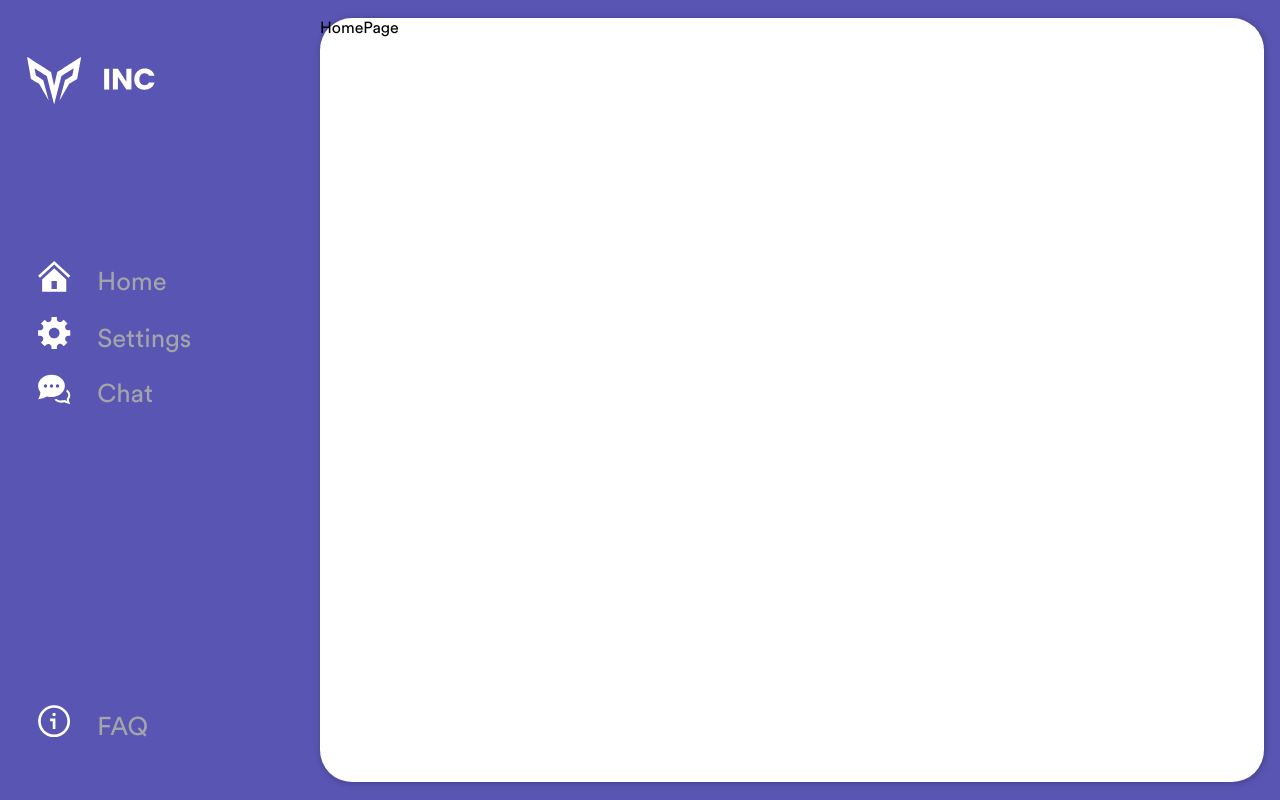
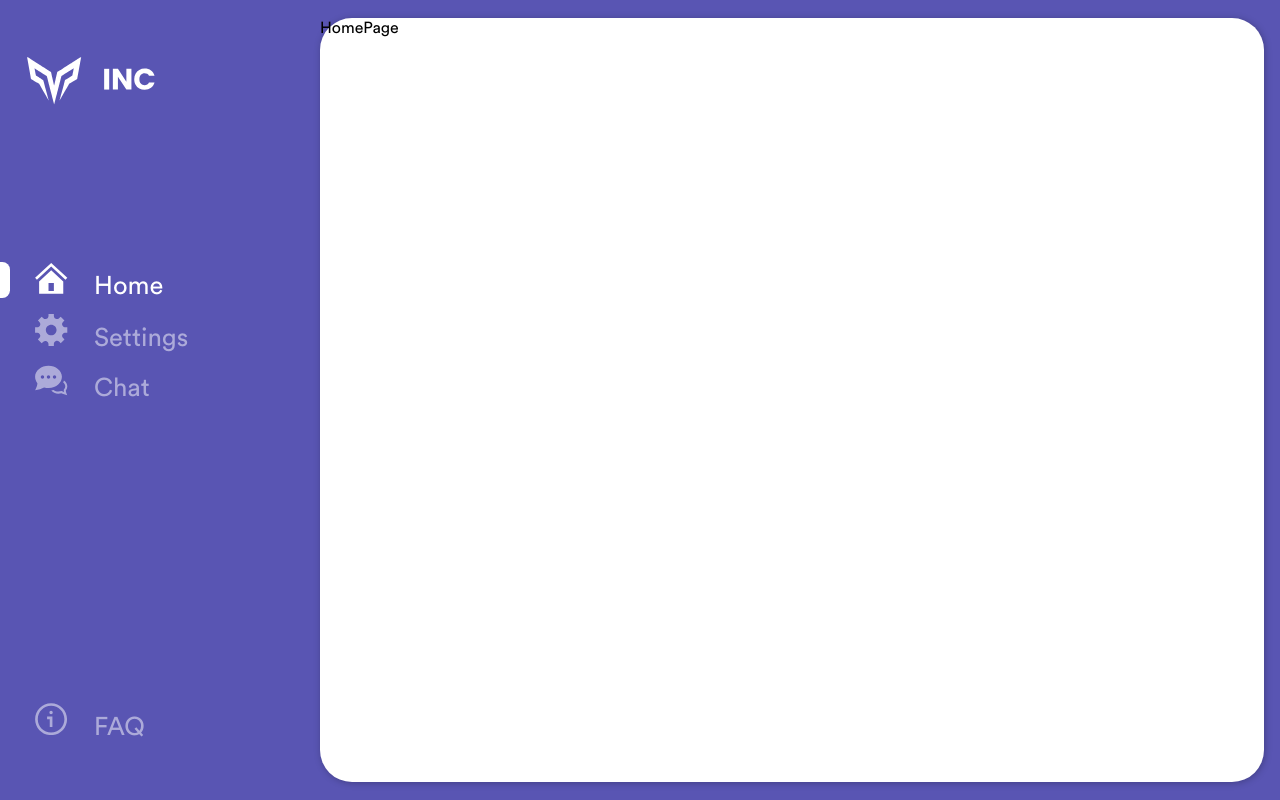
Before and after one commit to ahmedmoktaar/Ahmed-vite-project, a React (Vite) app: page / in a window 1280 px wide. Built offline with nearby package versions, Linux system fonts and the light colour scheme.

Commit message:
side navigation with ts

```diff
--- a/src/components/SideNav.tsx
+++ b/src/components/SideNav.tsx
@@ -1,40 +1,64 @@
 import styled from "@emotion/styled";
 import SVG from "../assets/svg";
 import index from "../styles";
-import { NavLink, Link } from "react-router-dom";
+import { NavLink } from "react-router-dom";
 
+// ----------------
+// style varibales
+// ----------------
 const { colors, fonts } = index;
 
+// ----------------
+// interfaces
+// ----------------
+interface LinkProps {
+  to: string;
+  label: string;
+  icon: React.ReactNode;
+}
+
+// ------------------------
+// component with interface
+// ------------------------
+const LinkComponent = ({ to, label, icon }: LinkProps) => {
+  return (
+    <li>
+      <NavLink
+        to={to}
+        className={({ isActive }) => {
+          return isActive ? "active" : "";
+        }}
+      >
+        {icon}
+        <span>{label}</span>
+      </NavLink>
+    </li>
+  );
+};
+
+// ----------------
+// main component
+// ----------------
 const SideNav = () => {
   return (
     <Holder>
-      <LogoHolder>
+      <div className="logo-holder">
         <SVG.logo.monotone />
-      </LogoHolder>
+      </div>
 
-      <NavigaionHolder>
-        <NavLink to="/">
-          <SVG.other.home />
-          <span>Home</span>
-        </NavLink>
+      <div className="navigation-holder">
+        <LinkComponent to="/" label="Home" icon={<SVG.other.home />} />
+        <LinkComponent
+          to="/settings"
+          label="Settings"
+          icon={<SVG.other.gear />}
+        />
+        <LinkComponent to="/chat" label="Chat" icon={<SVG.other.chat />} />
+      </div>
 
-        <NavLink to="/settings">
-          <SVG.other.gear />
-          <span>Settings</span>
-        </NavLink>
-
-        <NavLink to="/chat">
-          <SVG.other.chat />
-          <span>Chat</span>
-        </NavLink>
-      </NavigaionHolder>
-
-      <FaqHolder>
-        <Link to="/faq">
-          <SVG.other.info />
-          <span>FAQ</span>
-        </Link>
-      </FaqHolder>
+      <div className="faq-holder">
+        <LinkComponent to="/faq" label="FAQ" icon={<SVG.other.info />} />
+      </div>
     </Holder>
   );
 };
@@ -42,7 +66,6 @@ const SideNav = () => {
 // ----------------
 // STYLED COMPONENT
 // ----------------
-
 const Holder = styled.div`
   margin: 1.4em;
   display: grid;
@@ -53,45 +76,50 @@ const Holder = styled.div`
     margin-right: 1em;
   }
 
+  li {
+    list-style: none;
+    font-size: 1.6em;
+    margin-left: 0.5em;
+  }
+
   a {
-    color: ${colors.gray};
+    color: ${colors.white};
     text-decoration: none;
-    font-size: 1.6em;
-    margin-left: 1rem;
-    display: flex;
+    opacity: 0.5;
 
-    span {
-      align-self: flex-end;
-    }
+  }
 
-    :hover {
-      color: ${colors.white};
-    }
-    :active {
-      color: ${colors.black};
+  .logo-holder {
+    ${fonts.bold}
+    margin: 2.1em 0.3em 0;
+    svg {
+      width: 8em;
     }
   }
 
-`;
+  .navigation-holder {
+    display: flex;
+    flex-direction: column;
+    gap: 1em;
+  }
 
-const LogoHolder = styled.div`
-  ${fonts.bold}
-  margin: 2.1em 0.3em 0;
+  .faq-holder {
+    margin: auto 0 2.5em;
+  }
 
-  svg {
-    fill: ${colors.white};
-    width: 8em;
+  .active {
+    opacity: 1;
+    transition: opacity 0.3s ease-in;
+    ::before {
+      background-color: ${colors.white};
+      content:'';
+      height: 1.4em;
+      width: 0.4em;
+      border-radius: 0 0.3em 0.3em 0;
+      position: absolute;
+      left: 0;
+    }
   }
 `;
 
-const NavigaionHolder = styled.nav`
-  display: flex;
-  flex-direction: column;
-  gap: 1.5em;
-`;
-
-const FaqHolder = styled.div`
-  margin: auto 0 2.5em;
-`;
-
 export default SideNav;
--- a/src/layout/AppRoot.tsx
+++ b/src/layout/AppRoot.tsx
@@ -9,6 +9,7 @@ const AppRoot = () => {
   return (
     <Holder>
       <SideNav />
+
       <RoutesHolder>
         <AppRoutes />
       </RoutesHolder>
```
